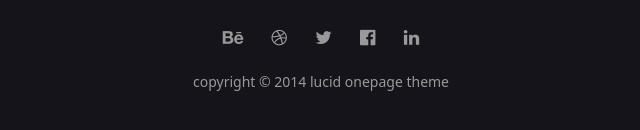
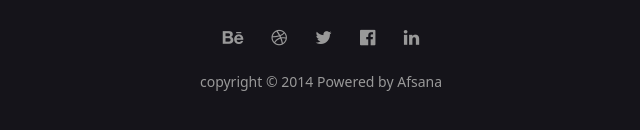
Before and after one commit to Afsana447/lu-cid, a plain HTML site: page index.html in a window 1280 px wide. Shown: the part 5986-6116 px from the top of the page, 319-959 px from the left. Drawn offline with nearby package versions, Linux system fonts and the light colour scheme.

Commit message:
Update index.html

```diff
--- a/index.html
+++ b/index.html
@@ -509,7 +509,7 @@
         		<i class="fa fa-twitter"></i>
         		<i class="fa fa-facebook-official"></i>
         		<i class="fa fa-linkedin"></i>
-        		<p>copyright &copy; 2014 lucid onepage theme</p>
+        		<p>copyright &copy; 2014 Powered by Afsana</p>
         	</div>
         </section>
         <!-- footer section end here -->
```
